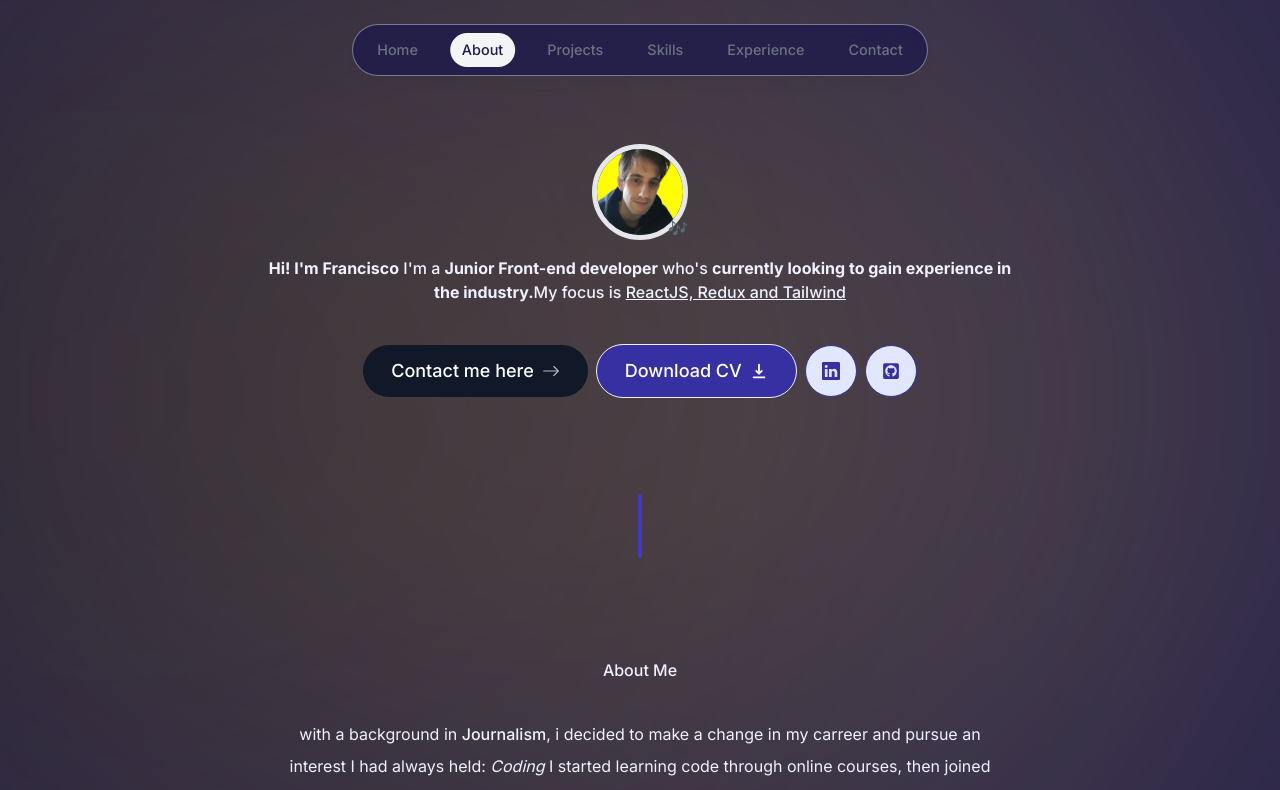
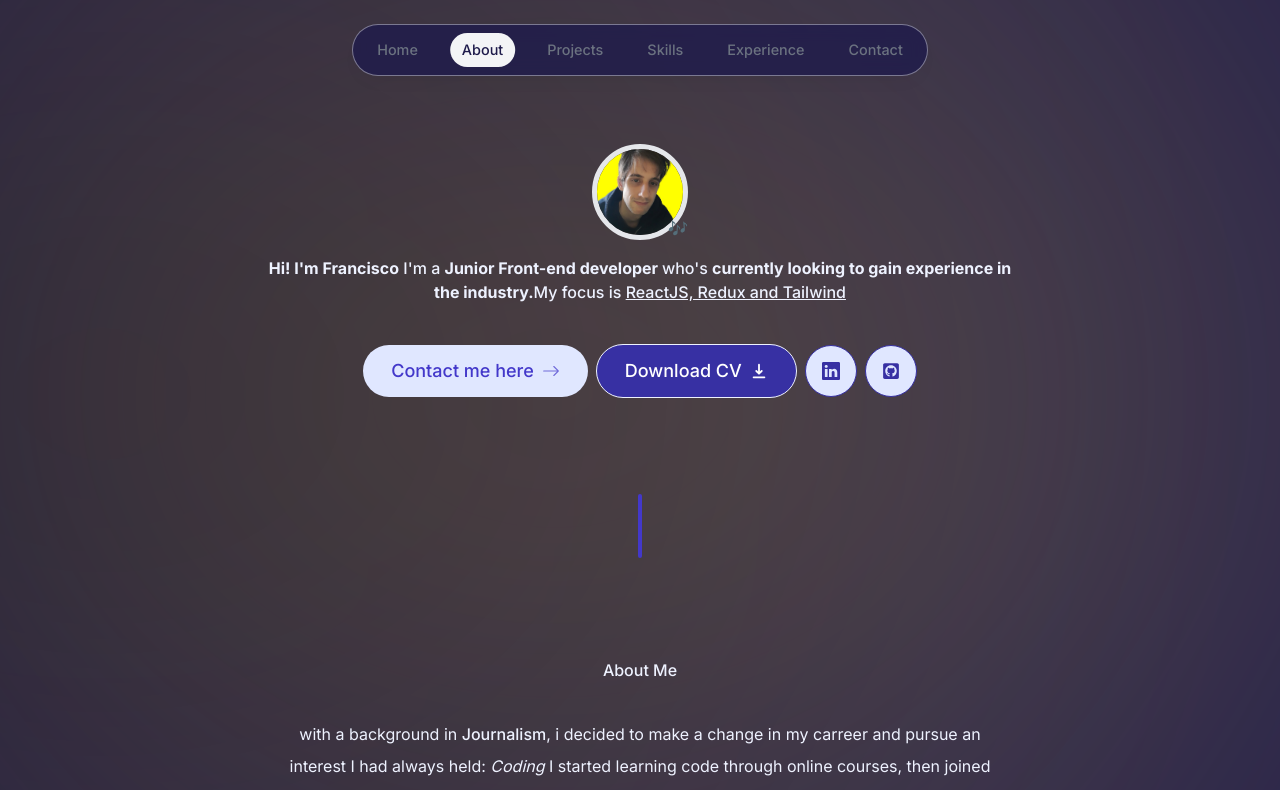
Before and after one commit to Frango113/portfolio, a Next.js app: page / in a window 1280 px wide. Shown: the top 790 px of the page. Built offline with nearby package versions, Linux system fonts and the light colour scheme.

Commit message:
added some styles

```diff
--- a/components/intro.tsx
+++ b/components/intro.tsx
@@ -72,7 +72,9 @@ export default function Intro() {
         }}>
 <Link
           href="#contact"
-          className="group bg-gray-900 text-white px-7 py-3 flex items-center gap-2 rounded-full outline-none focus:scale-110 hover:scale-110 hover:bg-gray-950 active:scale-105 transition"
+          className="bg-indigo-100 text-indigo-700 px-7 py-3 flex items-center gap-2
+            rounded-full outline-none focus:scale-110 hover:scale-110
+             hover:bg-indigo-700 hover:text-white transition-all"
           onClick={() => {
             setActiveSection("Contact");
             setTimeOfLastClick(Date.now());
```
